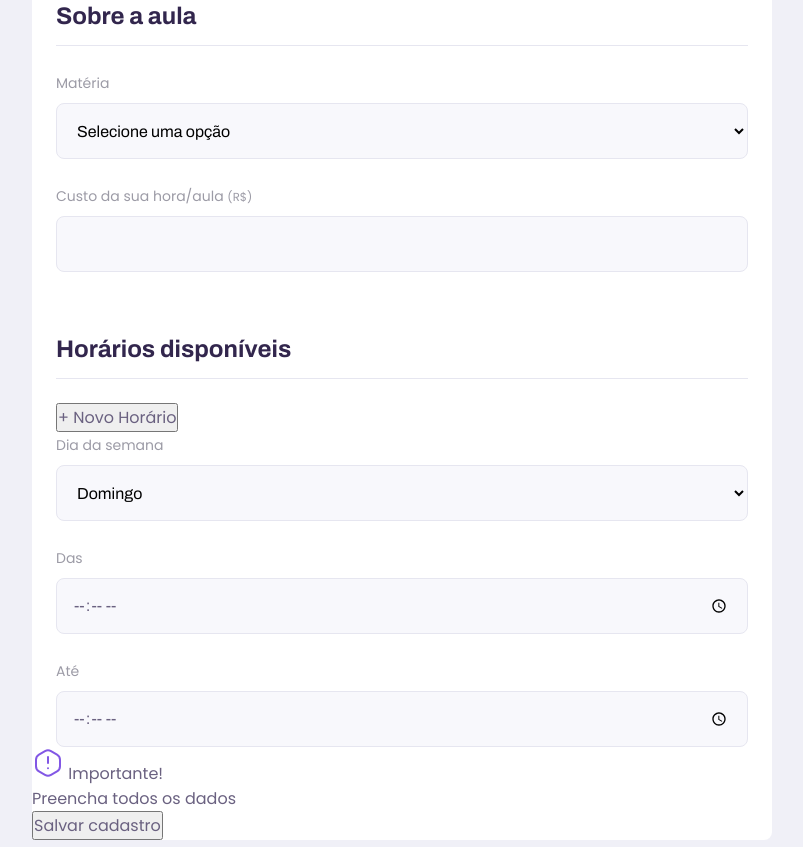
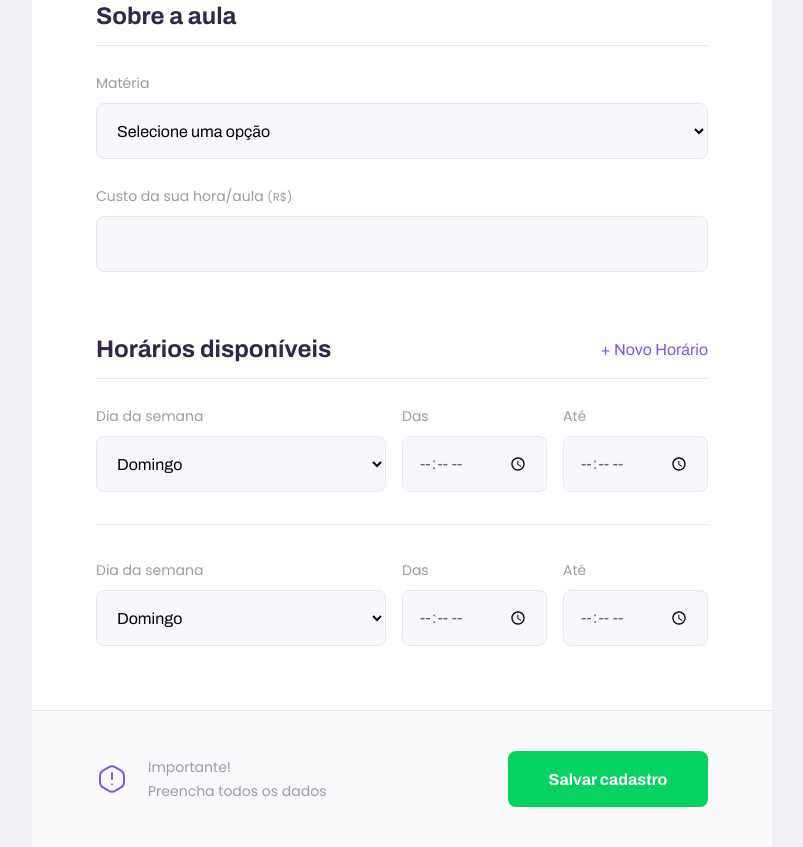
Before and after one commit to DiegoSilvadv/NLW---2, a plain HTML site: page give-classes.html in a window 1280 px wide. Shown: the part 1039-1886 px from the top of the page, without its empty margins (238-1041 px from the left). Drawn offline with Linux system fonts and the light colour scheme.

Commit message:
Front-End da aplição
Front-End finalizado, aprendi mais sobre grids, permissões no css e toda estilização em sim usando css

```diff
--- a/give-classes.html
+++ b/give-classes.html
@@ -78,9 +78,36 @@
                     </div>
                 </fieldset>
 
-                <fieldset>
-                    <legend>Horários disponíveis</legend>
-                    <button id="add-time">+ Novo Horário</button>
+                <fieldset id="schedules-items">
+                    <legend>Horários disponíveis
+                        <button id="add-time">+ Novo Horário</button>
+                    </legend>
+
+                    <div class="schedule-item">
+                        <div class="select-block">
+                            <label for="weekday">Dia da semana</label>
+                            <select name="weekday[]" required>
+                                <option value="" disabled="" hidden="">Selecione uma opção</option>
+                                <option value="0">Domingo</option>
+                                <option value="1">Segunda-feira</option>
+                                <option value="2">Terça-feira</option>
+                                <option value="3">Quarta-feira</option>
+                                <option value="4">Quinta-feira</option>
+                                <option value="5">Sexta-feira</option>
+                                <option value="6">Sábado</option>
+                            </select>
+                        </div>
+
+                        <div class="input-block">
+                            <label for="time_from">Das</label>
+                            <input type="time" name="time_from[]" required>
+                        </div>
+
+                        <div class="input-block">
+                            <label for="time_to">Até</label>
+                            <input type="time" name="time_to[]" required>
+                        </div>
+                    </div>
 
                     <div class="schedule-item">
                         <div class="select-block">
@@ -109,11 +136,13 @@
                     </div>
                 </fieldset>
             </form>
+
             <footer>
                 <p>
                     <img src="/images/icons/warning.svg" alt="Aviso importante">
                     Importante! <br> Preencha todos os dados
                 </p>
+                <!-- referencia o form que sera enviado o formulario -->
                 <button type="submit" form="create-class">Salvar cadastro</button>
             </footer>
         </main>
--- a/styles/partials/page-give-classes.css
+++ b/styles/partials/page-give-classes.css
@@ -27,6 +27,24 @@
     padding-bottom: 1.6rem;
     border-bottom: 1px solid var(--color-line-in-white);
 }
+
+#page-give-classes fieldset legend button {
+    background: none;
+    border: 0px;
+
+    color: var(--color-primary);
+    font: 70 1.6rem Archivo;
+    cursor: pointer;
+    transition: 0.2s;
+}
+
+#page-give-classes fieldset legend button:hover {
+    /* Uma ação para o botão assim que passar o mouse sobre ele se move -5px para o eixo Y */
+    transform: translateY(-5px);
+    color: var(--color-primary-dark);
+
+}
+
 #page-give-classes .page-header .header-content {
     margin-bottom: 6.4rem;
 }
@@ -42,9 +60,90 @@
 }
 
 
+#page-give-classes main footer {
+    padding: 4rem 2.4rem;
+    background: var(--color-box-footer);
+    border-top: 1px solid var(--color-line-in-white);
+    margin-top: 6.4rem;
+
+}
+
+#page-give-classes main footer p {
+    display: flex;
+    align-items: center;
+    justify-content: center;
+    font-size: 1.4rem;
+    line-height: 2.4rem;
+    color: var(--color-text-complement);
+}
+
+#page-give-classes main footer p img {
+    margin-right: 2rem;
+}
+
+#page-give-classes main footer button {
+    width: 100%;
+    height: 5.6rem;
+    background: var(--color-secondary);
+    color: var(--color-button-text);
+    border: 0;
+    border-radius: .8rem;
+    cursor: pointer;
+    font: 700 1.6rem Archivo;
+    display: flex;
+    align-items: center;
+    justify-content: center;
+    text-decoration: none;
+    transition: 0.2s;
+    margin-top: 3.2rem;
+}
+
+#page-give-classes main footer button:hover{
+    background: var(--color-secondary-dark);
+}
+
+.schedule-item+.schedule-item {
+    margin-top: 3.2rem;
+    padding-top: 3.2rem;
+    border-top: 1px solid var(--color-line-in-white);
+}
 
 @media (min-width: 700px){
     #page-give-classes #container {
         max-width: 100vw;
     }
+
+    #page-give-classes .page-header .header-content {
+        margin-bottom: 0;
+    }
+
+    #page-give-classes main fieldset {
+        padding: 0 64px;
+    }
+
+    .schedule-item {
+        /* adicionando o formulario umdo lado do outro os inputs */
+        display: grid;
+        grid-template-columns: 2fr 1fr 1fr;
+        column-gap: 1.6rem;
+    }
+
+    #page-give-classes #schedules-items .select-block+.input-block,
+    #page-give-classes #schedules-items .input-block+.input-block{
+        margin-top: 0;
+    }
+
+    #page-give-classes main footer {
+        padding: 40px 64px;
+        display: flex;
+        align-items: center;
+        justify-content: space-between;
+    }
+
+    #page-give-classes main footer button {
+        margin-top: 0;
+        width: 200px;
+    }
+
+
 }
```
Also changed, not shown: index.html (+1 -1 lines).
